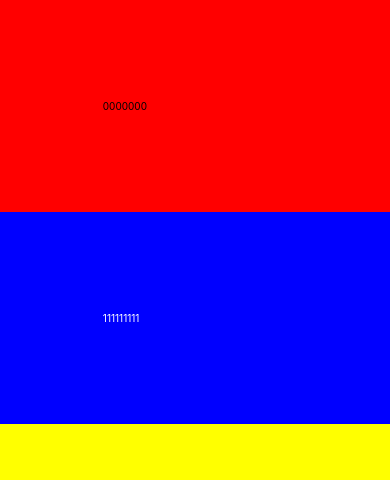
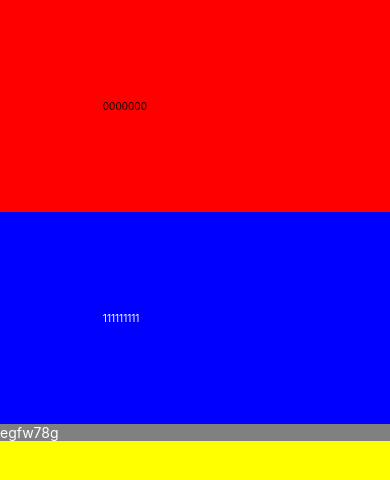
Before and after one commit to em3459/reactttnativeee, a React Native app in the folder YtReactNative/: screen / in a window 390 px wide. Shown: the top 480 px of the page. Built offline with nearby package versions, Linux system fonts and the light colour scheme.

Commit message:
Update App.jsx

```diff
--- a/YtReactNative/App.jsx
+++ b/YtReactNative/App.jsx
@@ -1,4 +1,4 @@
-import { StyleSheet, Text,SafeAreaView } from 'react-native'
+import { StyleSheet, Text,SafeAreaView, Pressable } from 'react-native'
 import React from 'react'
 
 const App = () => {
@@ -20,6 +20,18 @@ const App = () => {
         fontSize:10
       }}> 0000000</Text>
       <Text style={styles.text} > 111111111</Text>
+
+
+
+      <Pressable style={styles.button}>
+        <Text style={styles.button} >egfw78g</Text>
+      </Pressable>
+
+
+
+
+
+
     </SafeAreaView>
 
     //view-android ios separately
@@ -42,6 +54,10 @@ const styles = StyleSheet.create({
         fontSize:10,
         color:"white"
 
+  },
+  button:{
+    backgroundColor:"gray",
+    color:"white"
   }
 
 })
```
